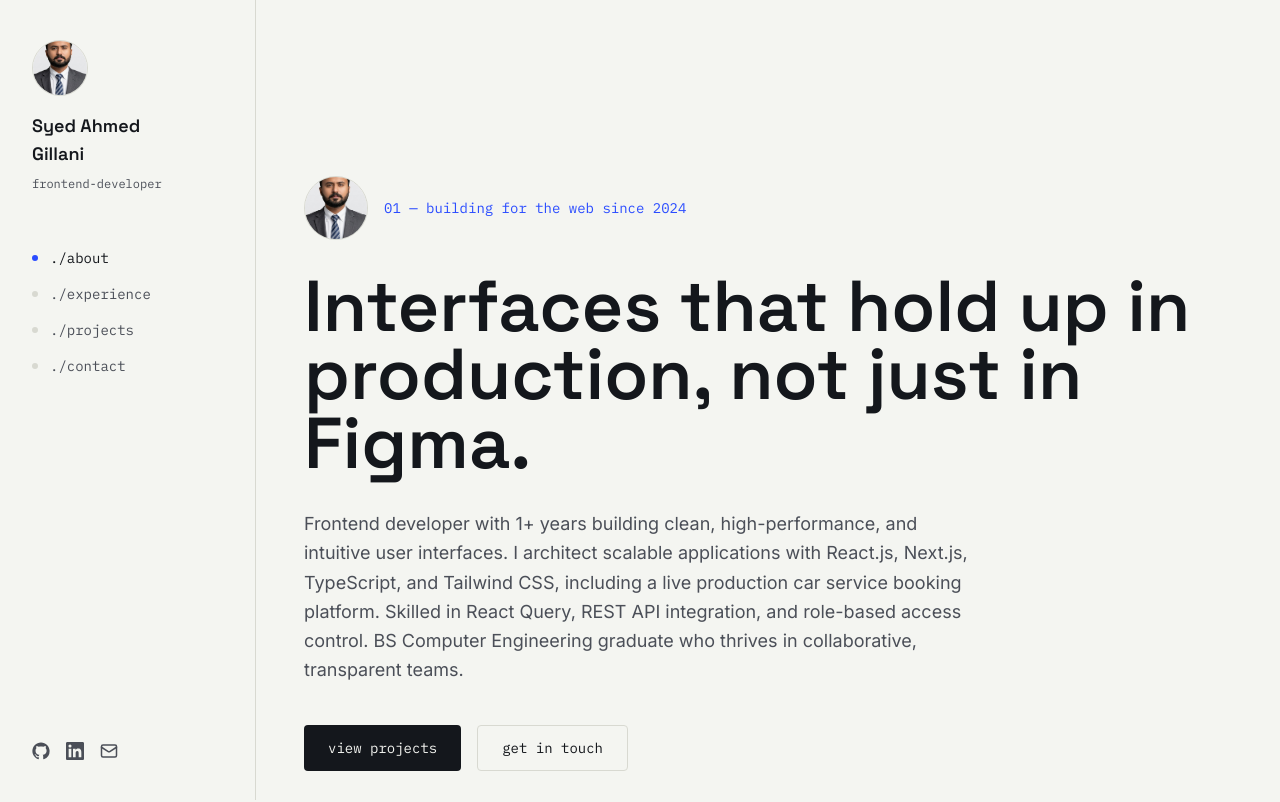
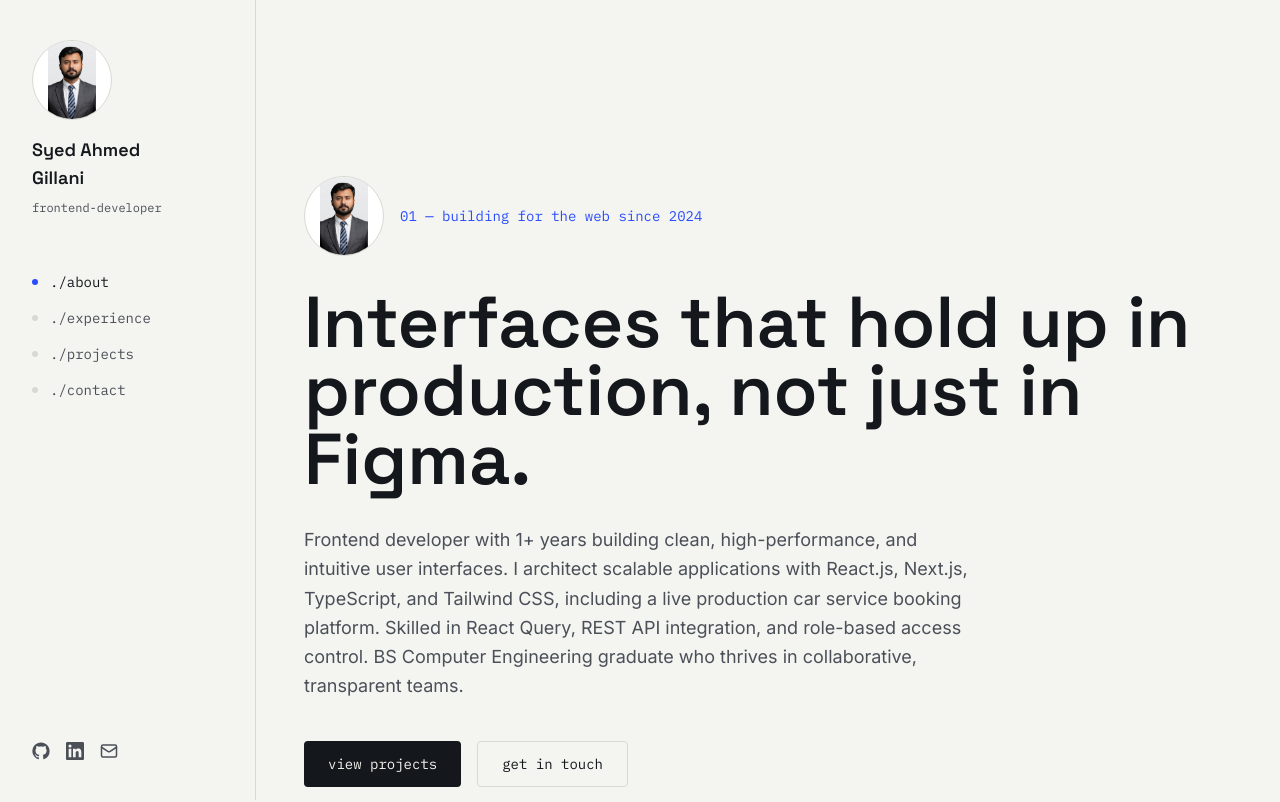
Before and after one commit to ahmed-gillani/Portfolio, a React (Vite) app: page / in a window 1280 px wide. Shown: the top 802 px of the page. Built offline with nearby package versions, Linux system fonts and the light colour scheme.

Commit message:
fix my display picture in the ui

```diff
--- a/src/components/Hero.tsx
+++ b/src/components/Hero.tsx
@@ -7,7 +7,7 @@ export default function Hero() {
         <img
           src={profile.photo}
           alt={profile.name}
-          className="h-12 w-12 sm:h-16 sm:w-16 rounded-full object-cover border border-[var(--color-line)] flex-shrink-0"
+          className="h-14 w-14 sm:h-20 sm:w-20 rounded-full object-contain border border-[var(--color-line)] flex-shrink-0 bg-white"
         />
         <p className="font-mono text-xs sm:text-sm text-[var(--color-signal)]">
           01 — building for the web since 2024
--- a/src/components/Nav.tsx
+++ b/src/components/Nav.tsx
@@ -87,7 +87,7 @@ export default function Nav() {
           <img
             src={profile.photo}
             alt={profile.name}
-            className="h-14 w-14 rounded-full object-cover border border-[var(--color-line)] mb-4"
+            className="h-20 w-20 rounded-full object-contain border border-[var(--color-line)] mb-4 bg-white"
           />
           <Link to="/" className="block font-display text-lg font-semibold text-[var(--color-ink)] hover:text-[var(--color-signal)] transition-colors">
             Syed Ahmed
```
